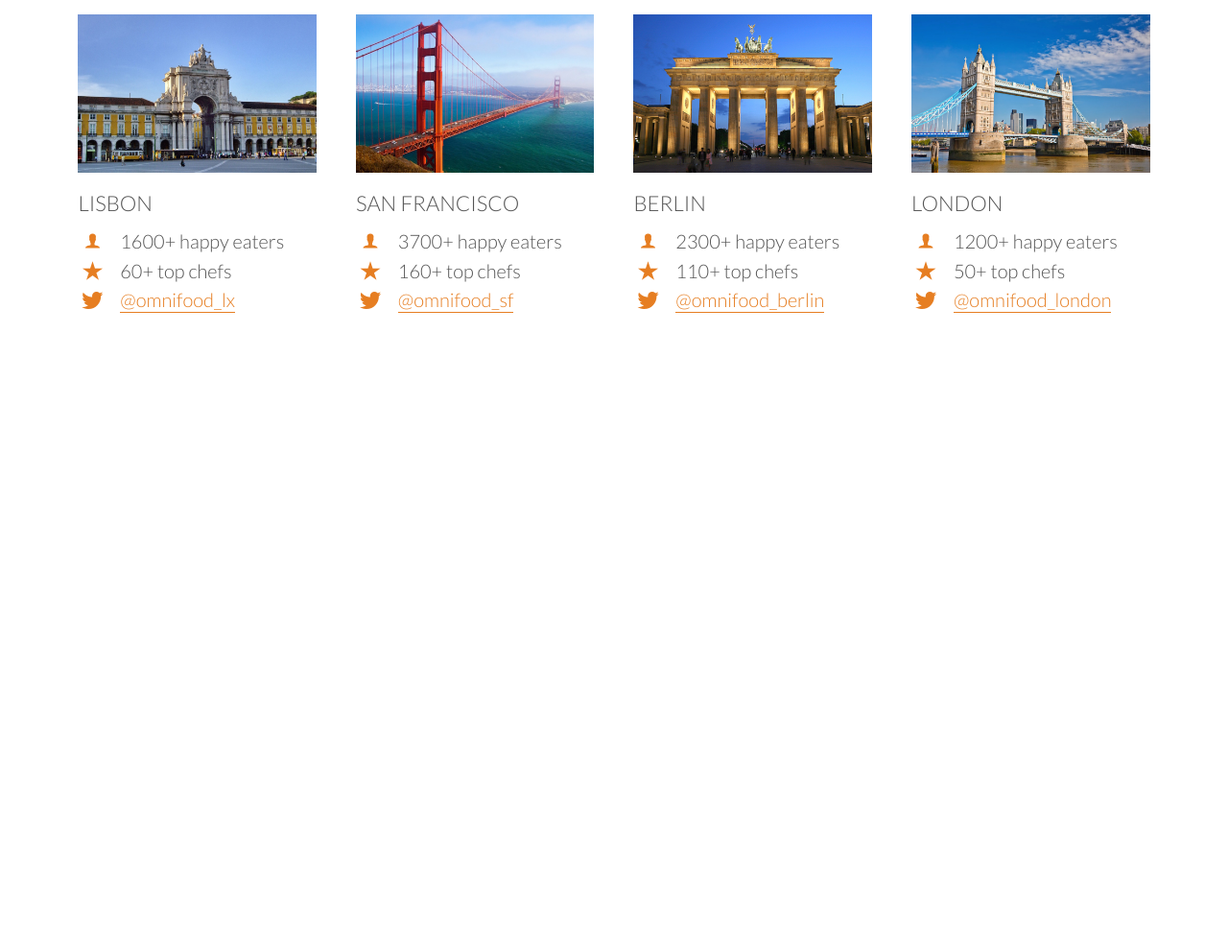
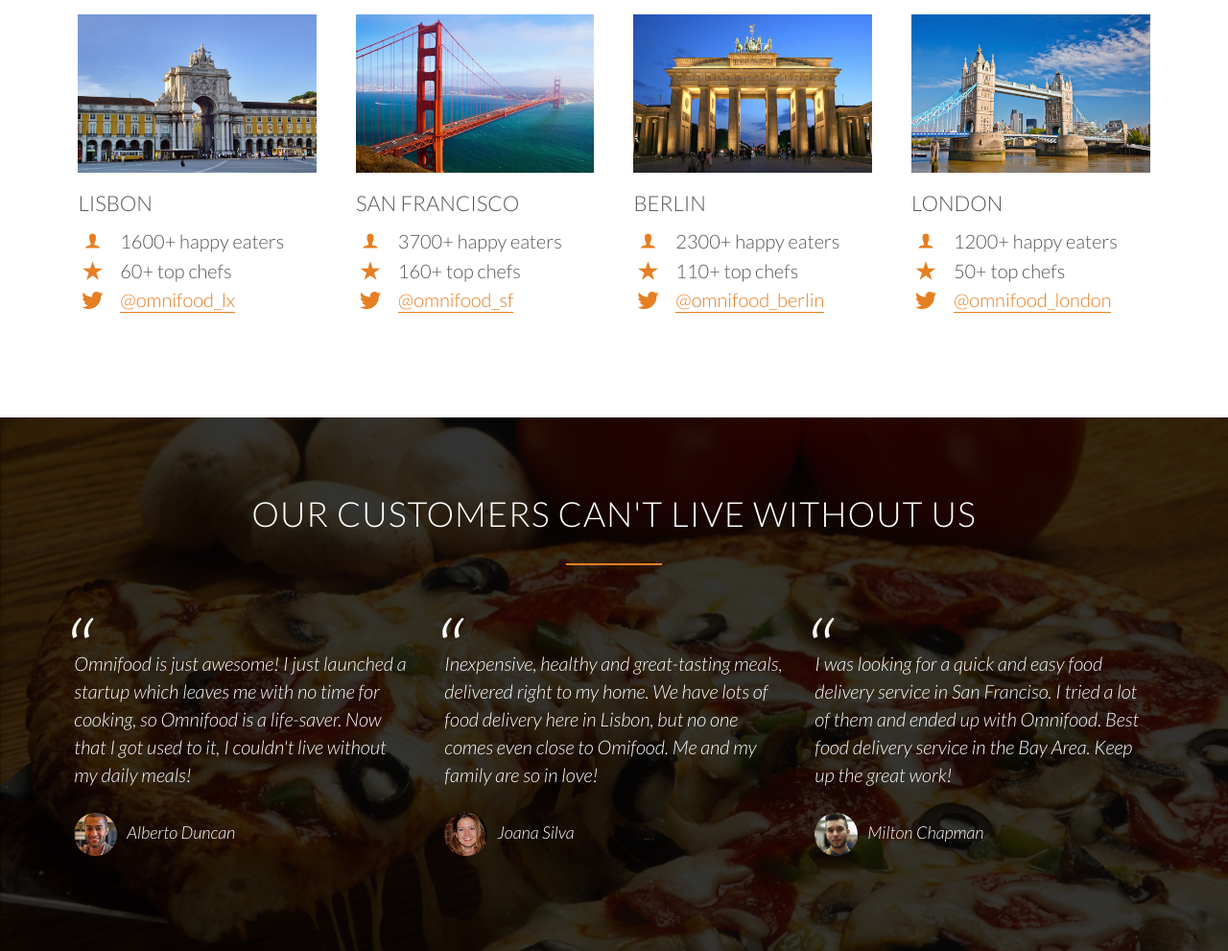
Before and after one commit to ramonsales/omnifood-project, a plain HTML site: page index.html in a window 1280 px wide. Shown: the part 2930-3921 px from the top of the page at 96% size. Before the commit the page ends 3365 px from the top, so only its background shows below. Drawn offline with Linux system fonts and the light colour scheme; files whose address does not match are found by name.

Commit message:
Add the customers testimonials section

```diff
--- a/index.html
+++ b/index.html
@@ -217,5 +217,35 @@
                 </div>
             </div>
         </section>
+
+        <section class="section-testimonials">
+            <div class="row">
+                <h2>Our customers can't live without us</h2>
+            </div>
+            <div class="row">
+                <div class="col span-1-of-3">
+                    <blockquote>
+                        Omnifood is just awesome! I just launched a startup which leaves me with no time for cooking, so Omnifood is a life-saver. Now that I got used to it, I couldn't live without my daily meals!
+                        <cite><img src="resources/img/customer-1.jpg" alt="Alberto Duncan photo">Alberto Duncan</cite>
+                    </blockquote>
+                </div>
+                <div class="col span-1-of-3">
+                    <blockquote>
+                        Inexpensive, healthy and great-tasting meals, delivered right to my home. We have lots of food delivery here in Lisbon, but no one comes even close to Omifood. Me and my family are so in love!
+                        <cite><img src="resources/img/customer-2.jpg" alt="Joana Silva photo">Joana Silva</cite>
+                    </blockquote>
+                </div>
+                <div class="col span-1-of-3">
+                    <blockquote>
+                        I was looking for a quick and easy food delivery service in San Franciso. I tried a lot of them and ended up with Omnifood. Best food delivery service in the Bay Area. Keep up the great work!
+                        <cite><img src="resources/img/customer-3.jpg" alt="Milton Chapman photo">Milton Chapman</cite>
+                    </blockquote>
+                </div>
+            </div>
+        </section>
     </body>
 </html>
+
+<!--
+
+-->
--- a/resources/css/style.css
+++ b/resources/css/style.css
@@ -184,6 +184,7 @@ header {
     background-size: cover;
     background-position: center;
     height: 100vh;
+    background-attachment: fixed;
 }
 
 .hero-text-box {
@@ -345,3 +346,45 @@ header {
 .city-feature {
     margin-bottom: 5px;
 }
+
+/* ------------------------------------------------------------ */
+/* TESTIMONIALS */
+/* ------------------------------------------------------------ */
+
+.section-testimonials {
+    background-image: linear-gradient(rgba(0, 0, 0, 0.8), rgba(0, 0, 0, 0.8)), url(img/back-customers.jpg);
+    background-size: cover;
+    color: #fff;
+    background-attachment: fixed;
+
+}
+
+blockquote {
+    padding: 2%;
+    font-style: italic;
+    line-height: 145%;
+    position: relative;
+    margin-top: 40px;
+}
+
+blockquote:before {
+    content: '\201C';
+    font-size: 500%;
+    display: block;
+    position: absolute;
+    top: -5px;;
+    left: -5px;
+}
+
+cite {
+    font-size: 90%;
+    margin-top: 25px;
+    display: block;
+}
+
+cite img {
+    height: 45px;
+    border-radius: 50%;
+    margin-right: 10px;
+    vertical-align: middle;
+}
```
Also changed, not shown: resources/css/img/back-customers.jpg (renamed from resources/img/back-customers.jpg).
